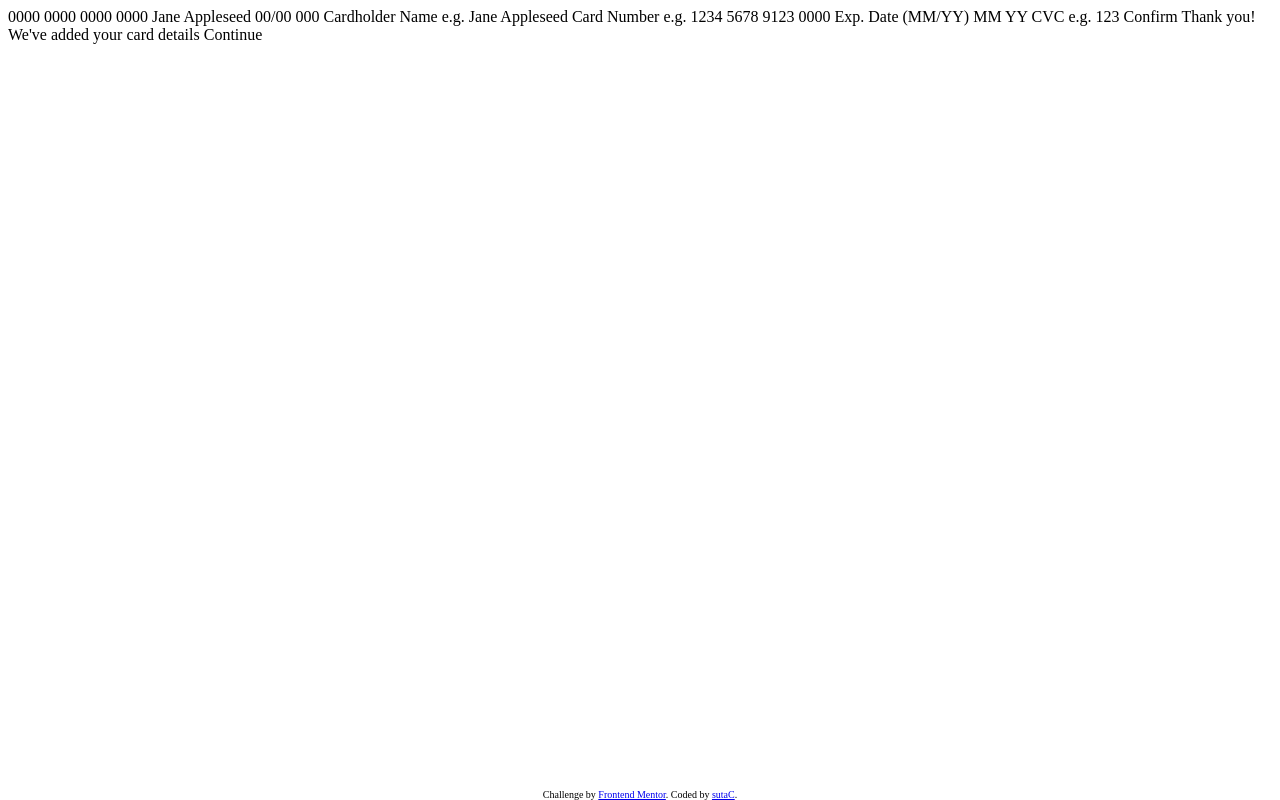
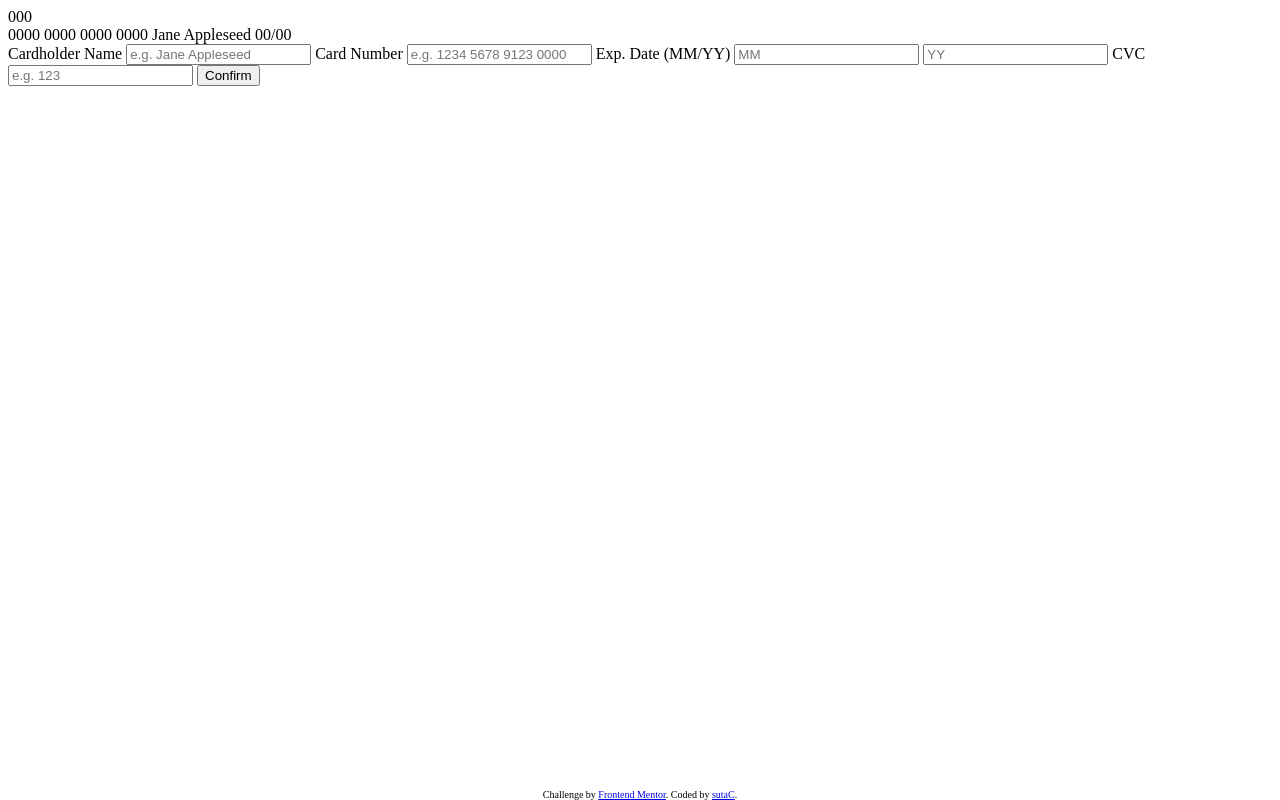
Before and after one commit to sutaC/Interactive-card-details-form, a SvelteKit app: page / in a window 1280 px wide. Built offline with nearby package versions, Linux system fonts and the light colour scheme.

Commit message:
HTML layout

```diff
--- a/src/routes/+page.svelte
+++ b/src/routes/+page.svelte
@@ -1,9 +1,32 @@
-0000 0000 0000 0000 Jane Appleseed 00/00 000 Cardholder Name e.g. Jane Appleseed Card Number e.g.
-1234 5678 9123 0000 Exp. Date (MM/YY) MM YY CVC e.g. 123 Confirm
+<aside>
+	<div class="card">000</div>
+	<div class="card">0000 0000 0000 0000 Jane Appleseed 00/00</div>
+</aside>
 
-<!-- Completed state start -->
+<main>
+	<form>
+		<label for="name">Cardholder Name</label>
+		<input type="text" id="name" name="name" placeholder="e.g. Jane Appleseed" />
 
-Thank you! We've added your card details Continue
+		<label for="cardNumber">Card Number</label>
+		<input type="number" id="cardNumber" name="cardNumber" placeholder="e.g. 1234 5678 9123 0000" />
+
+		<label for="expDate">Exp. Date (MM/YY)</label>
+		<input type="number" id="expDate" name="expDateMonth" placeholder="MM" />
+		<input type="number" id="expDate" name="expDateYear" placeholder="YY" />
+
+		<label for="cvc">CVC</label>
+		<input type="number" id="cvc" name="cvc" placeholder="e.g. 123" />
+
+		<button>Confirm</button>
+	</form>
+
+	<!-- Completed state -->
+
+	{#if false}
+		Thank you! We've added your card details Continue
+	{/if}
+</main>
 
 <footer>
 	Challenge by <a href="https://www.frontendmentor.io?ref=challenge" target="_blank"
```
